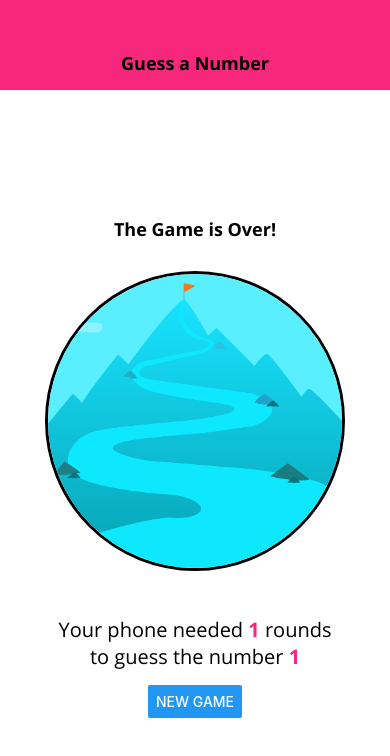
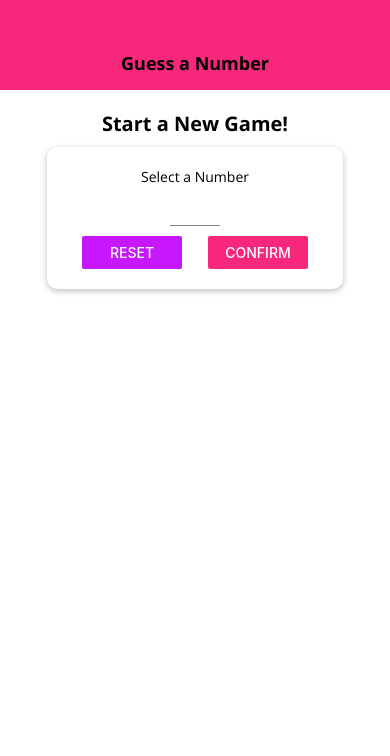
Before and after one commit to NickyJayJay/guess-a-number-app, a React Native app: screen / in a window 390 px wide. Shown: the top 756 px of the page. Built offline with nearby package versions, Linux system fonts and the light colour scheme.

Commit message:
Building a custom button component

```diff
--- a/App.js
+++ b/App.js
@@ -46,14 +46,6 @@
 
   let content = <StartGameScreen onStartGame={startGameHandler} />;
 
-  content = (
-    <GameOverScreen
-      roundsNumber={1}
-      userNumber={1}
-      onRestart={configureNewGameHandler}
-    />
-  );
-
   if (userNumber && guessRounds <= 0) {
     content = (
       <GameScreen userChoice={userNumber} onGameOver={gameOverHandler} />
--- /dev/null
+++ b/components/MainButton.js
@@ -0,0 +1,30 @@
+import React from 'react';
+import { View, Text, StyleSheet, TouchableOpacity } from 'react-native';
+
+import Colors from '../constants/colors';
+
+const MainButton = props => {
+  return (
+    <TouchableOpacity activeOpacity={0.6} onPress={props.onPress}>
+      <View style={styles.button}>
+        <Text style={styles.buttonText}>{props.children}</Text>
+      </View>
+    </TouchableOpacity>
+  );
+};
+
+const styles = StyleSheet.create({
+    button: {
+        backgroundColor: Colors.primary,
+        paddingVertical: 12,
+        paddingHorizontal: 30,
+        borderRadius: 25
+    },
+    buttonText: {
+        color: 'white',
+        fontFamily: 'open-sans',
+        fontSize: 18
+    }
+});
+
+export default MainButton;
--- a/screens/GameOverScreen.js
+++ b/screens/GameOverScreen.js
@@ -3,6 +3,7 @@
 
 import BodyText from '../components/BodyText';
 import TitleText from '../components/TitleText';
+import MainButton from '../components/MainButton';
 import Colors from '../constants/colors';
 
 const GameOverScreen = (props) => {
@@ -25,7 +26,7 @@
           <Text style={styles.highlight}>{props.userNumber}</Text>
         </BodyText>
       </View>
-      <Button title='NEW GAME' onPress={props.onRestart} />
+      <MainButton onPress={props.onRestart}>NEW GAME</MainButton>
     </View>
   );
 };
--- a/screens/GameScreen.js
+++ b/screens/GameScreen.js
@@ -2,6 +2,7 @@
 import { View, Text, StyleSheet, Button, Alert } from 'react-native';
 import NumberContainer from '../components/NumberContainer';
 import Card from '../components/Card';
+import MainButton from '../components/MainButton';
 import DefaultStyles from '../constants/default-styles';
 
 const generateRandomBetween = (min, max, exclude) => {
@@ -60,11 +61,12 @@
       <Text style={DefaultStyles.title}>Opponent's Guess</Text>
       <NumberContainer>{currentGuess}</NumberContainer>
       <Card style={styles.buttonContainer}>
-        <Button title='LOWER' onPress={nextGuessHandler.bind(this, 'lower')} />
-        <Button
-          title='GREATER'
-          onPress={nextGuessHandler.bind(this, 'greater')}
-        />
+        <MainButton onPress={nextGuessHandler.bind(this, 'lower')}>
+          LOWER
+        </MainButton>
+        <MainButton onPress={nextGuessHandler.bind(this, 'greater')}>
+          GREATER
+        </MainButton>
       </Card>
     </View>
   );
@@ -80,8 +82,8 @@
     flexDirection: 'row',
     justifyContent: 'space-around',
     marginTop: 20,
-    width: 300,
-    maxWidth: '80%',
+    width: 400,
+    maxWidth: '90%',
   },
 });
 
--- a/screens/StartGameScreen.js
+++ b/screens/StartGameScreen.js
@@ -13,6 +13,7 @@
 import Input from '../components/Input';
 import NumberContainer from '../components/NumberContainer';
 import BodyText from '../components/BodyText';
+import MainButton from '../components/MainButton';
 import Colors from '../constants/colors';
 
 const StartGameScreen = (props) => {
@@ -52,7 +53,9 @@
       <Card style={styles.summaryContainer}>
         <BodyText>You selected</BodyText>
         <NumberContainer>{selectedNumber}</NumberContainer>
-        <Button title='START GAME' onPress={() => props.onStartGame(selectedNumber)} />
+        <MainButton onPress={() => props.onStartGame(selectedNumber)}>
+          START GAME
+        </MainButton>
       </Card>
     );
   }
@@ -109,7 +112,7 @@
   title: {
     fontSize: 20,
     marginVertical: 10,
-    fontFamily: 'open-sans-bold'
+    fontFamily: 'open-sans-bold',
   },
   inputContainer: {
     width: 300,
@@ -131,7 +134,7 @@
   },
   summaryContainer: {
     marginTop: 20,
-    alignItems: 'center'
+    alignItems: 'center',
   },
 });
 
```
